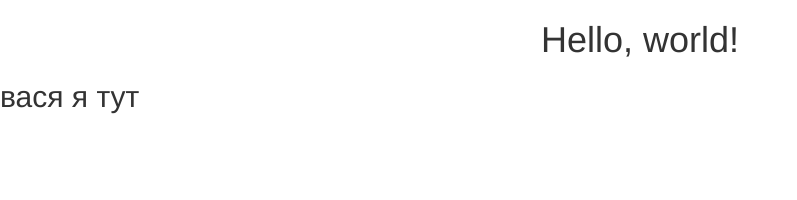
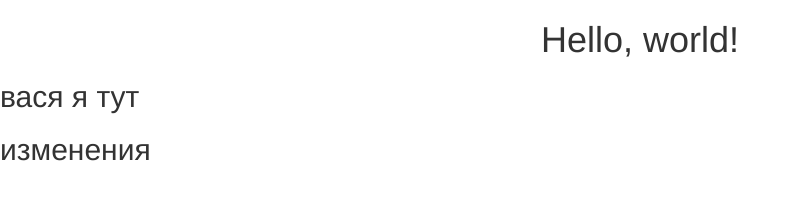
Before and after one commit to ruslan92/Ruslan.lubimov.Github.io, a plain HTML site: page index.html in a window 1280 px wide. Shown: the whole page, without its empty margins (0-797 px from the left). Drawn offline with nearby package versions, Linux system fonts and the light colour scheme.

Commit message:
изменения

```diff
--- a/index.html
+++ b/index.html
@@ -20,7 +20,7 @@
   <body>
     <h1 class="text-center">Hello, world!</h1>
     <h2>вася я тут</h2>
-
+<h2>изменения </h2>
     <!-- jQuery (necessary for Bootstrap's JavaScript plugins) -->
     <script src="https://ajax.googleapis.com/ajax/libs/jquery/1.12.4/jquery.min.js"></script>
     <!-- Include all compiled plugins (below), or include individual files as needed -->
```
